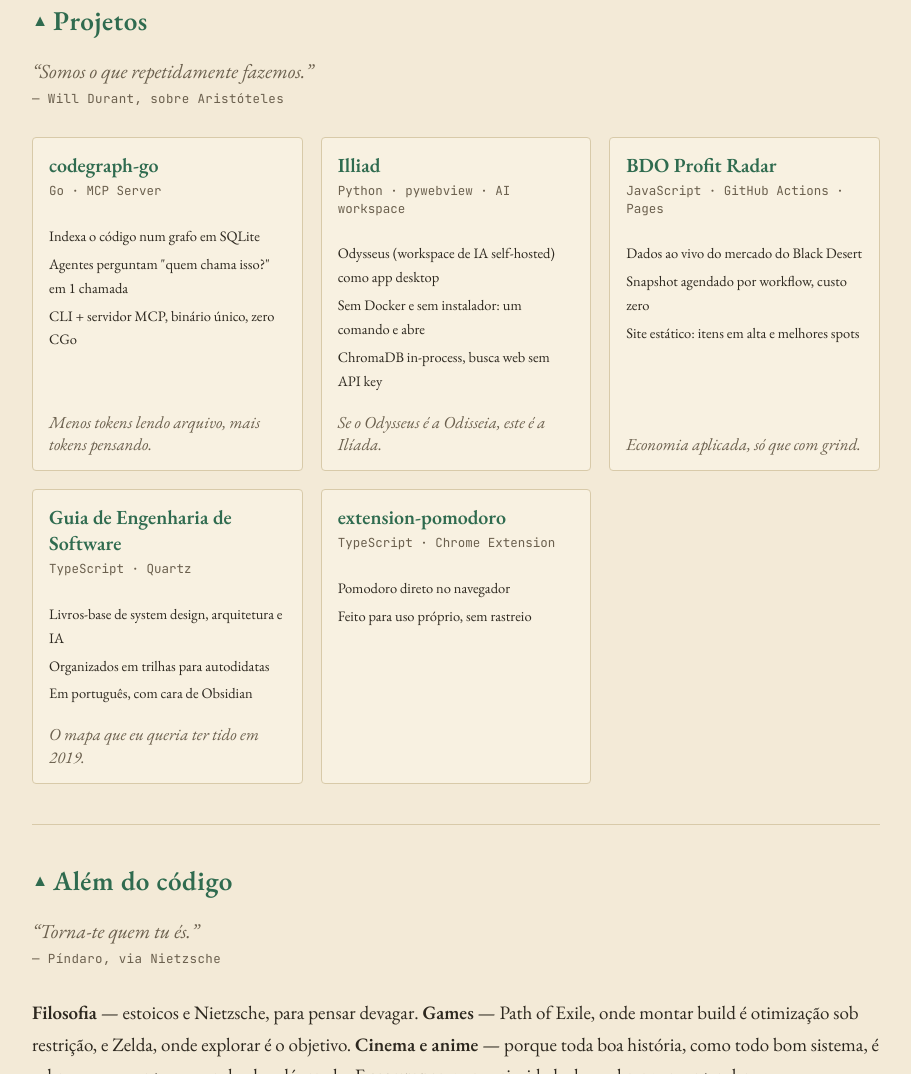
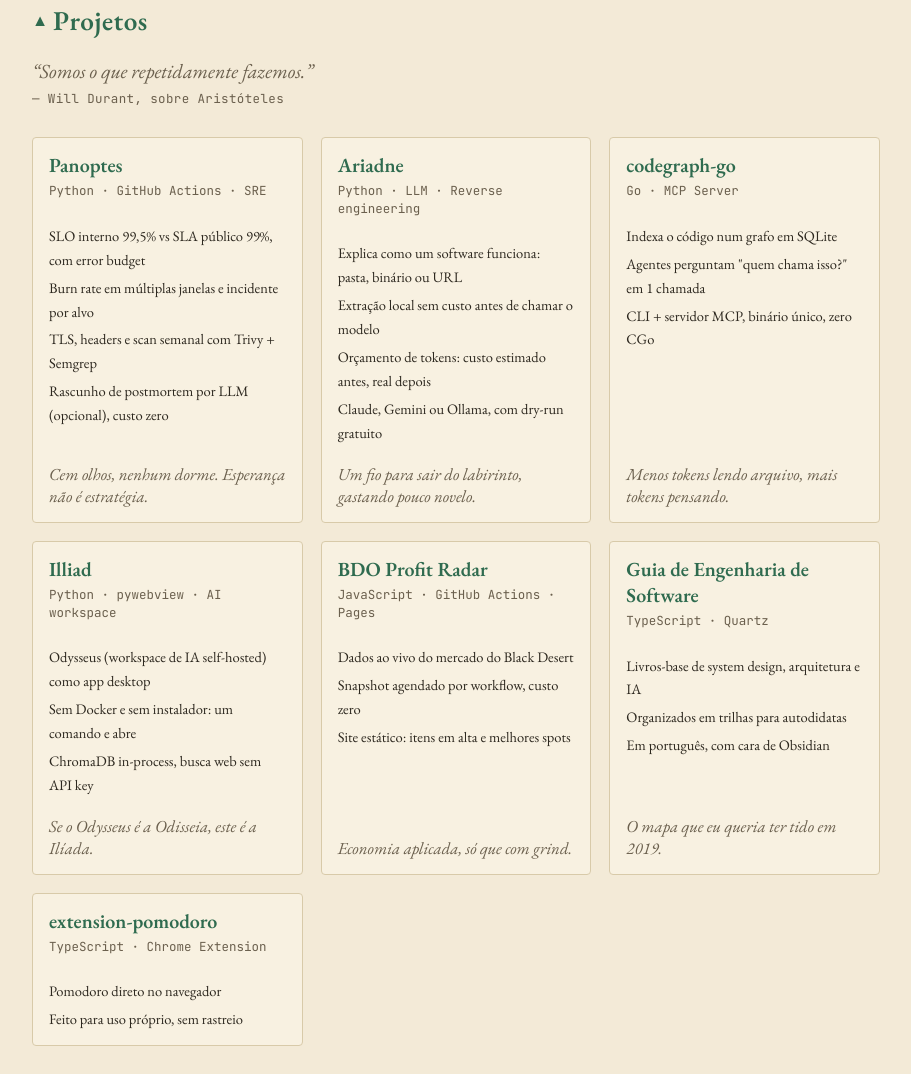
Before and after one commit to ogatalars/ogatalars.github.io, a plain HTML site: page index.html in a window 1280 px wide. Shown: the part 2417-3491 px from the top of the page, without its empty margins (184-1095 px from the left). Drawn offline with nearby package versions, Linux system fonts and the light colour scheme.

Commit message:
feat: adiciona Panoptes e Ariadne em projetos
Co-Authored-By: Claude Opus 5.5 <noreply@anthropic.com>

```diff
--- a/index.html
+++ b/index.html
@@ -164,6 +164,34 @@
 
       <article class="item" data-rarity="unique">
         <header>
+          <h3 class="item-name"><a href="https://ogatalars.github.io/panoptes/">Panoptes</a></h3>
+          <p class="item-type">Python · GitHub Actions · SRE</p>
+        </header>
+        <ul class="mods">
+          <li lang="pt">SLO interno 99,5% vs SLA público 99%, com error budget</li><li lang="en">Internal 99.5% SLO vs public 99% SLA, with error budget</li>
+          <li lang="pt">Burn rate em múltiplas janelas e incidente por alvo</li><li lang="en">Multiwindow burn rate and one incident per target</li>
+          <li lang="pt">TLS, headers e scan semanal com Trivy + Semgrep</li><li lang="en">TLS, headers and weekly Trivy + Semgrep scan</li>
+          <li lang="pt">Rascunho de postmortem por LLM (opcional), custo zero</li><li lang="en">Optional LLM-drafted postmortem, zero cost</li>
+        </ul>
+        <p class="flavor"><span lang="pt">Cem olhos, nenhum dorme. Esperança não é estratégia.</span><span lang="en">A hundred eyes, none asleep. Hope is not a strategy.</span></p>
+      </article>
+
+      <article class="item" data-rarity="unique">
+        <header>
+          <h3 class="item-name"><a href="https://github.com/ogatalars/ariadne-thread">Ariadne</a></h3>
+          <p class="item-type">Python · LLM · Reverse engineering</p>
+        </header>
+        <ul class="mods">
+          <li lang="pt">Explica como um software funciona: pasta, binário ou URL</li><li lang="en">Explains how software works: folder, binary or URL</li>
+          <li lang="pt">Extração local sem custo antes de chamar o modelo</li><li lang="en">Zero-cost local extraction before any model call</li>
+          <li lang="pt">Orçamento de tokens: custo estimado antes, real depois</li><li lang="en">Token budget: estimated cost up front, real after</li>
+          <li lang="pt">Claude, Gemini ou Ollama, com dry-run gratuito</li><li lang="en">Claude, Gemini or Ollama, with a free dry-run</li>
+        </ul>
+        <p class="flavor"><span lang="pt">Um fio para sair do labirinto, gastando pouco novelo.</span><span lang="en">A thread out of the labyrinth, with little yarn spent.</span></p>
+      </article>
+
+      <article class="item" data-rarity="unique">
+        <header>
           <h3 class="item-name"><a href="https://github.com/ogatalars/codegraph-go">codegraph-go</a></h3>
           <p class="item-type">Go · MCP Server</p>
         </header>
```
